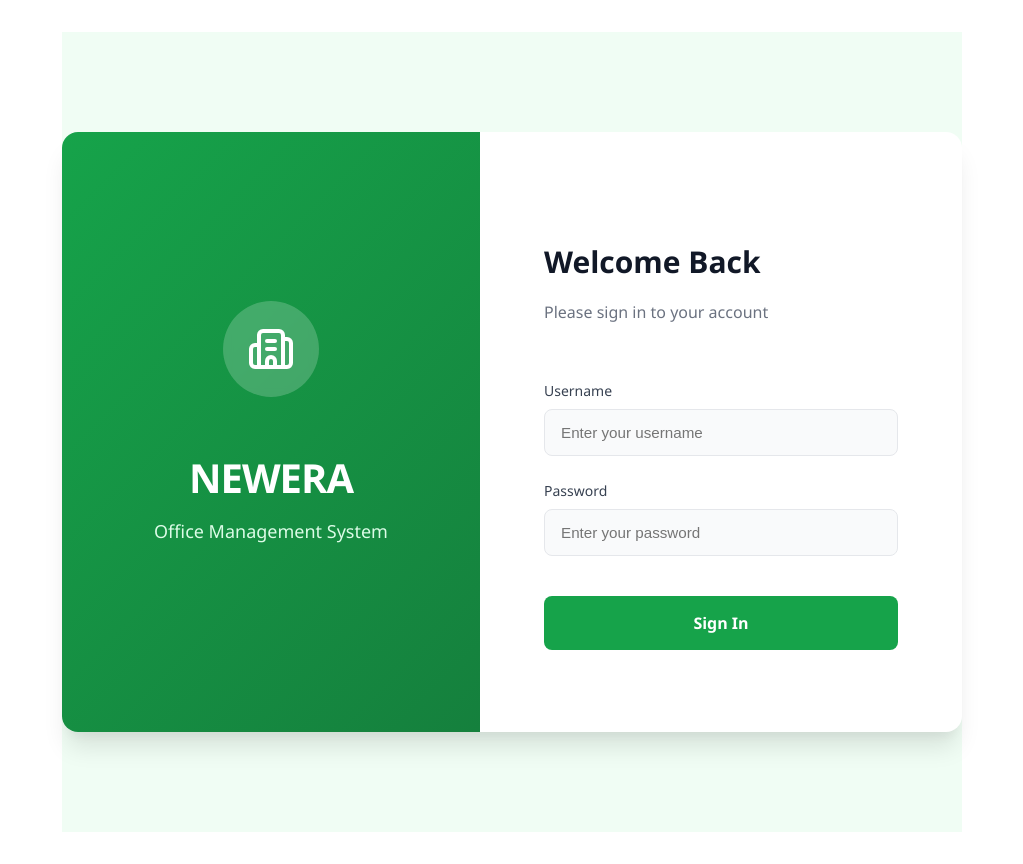
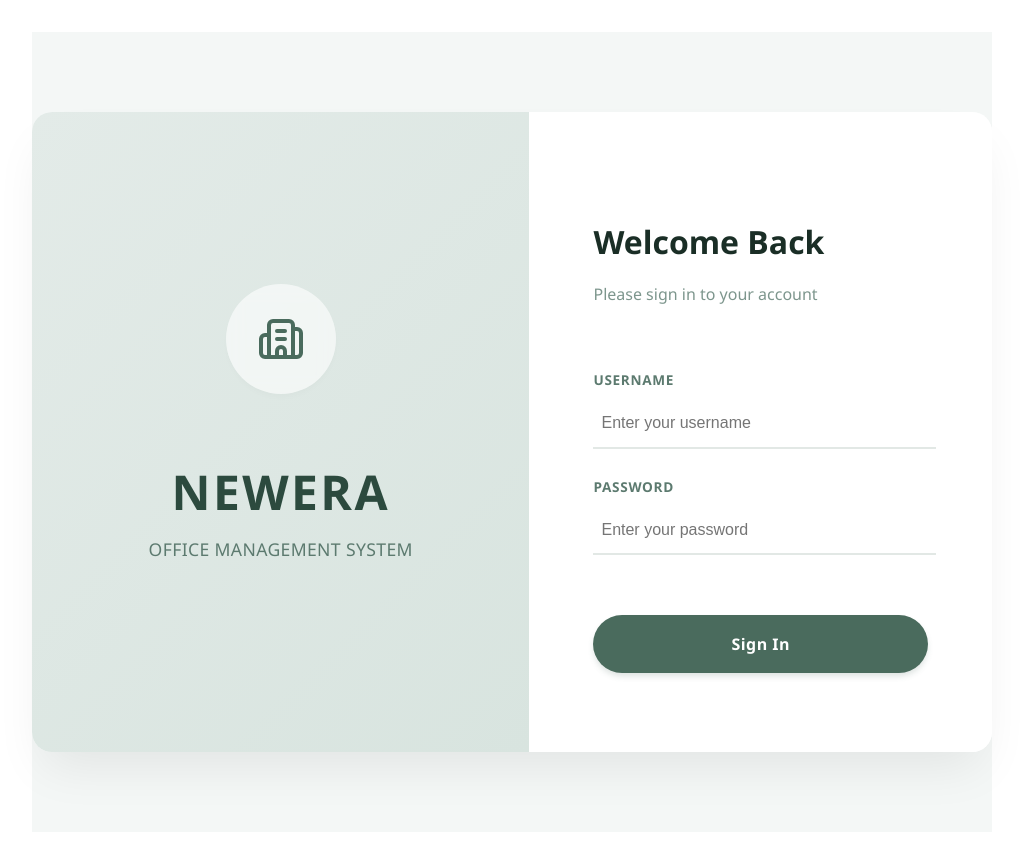
Before and after one commit to Rosario027/CRM, a React (Vite) app in the folder client/: page / in a window 1280 px wide. Shown: the whole page, without its empty margins (128-1151 px from the left). Built offline with nearby package versions, Linux system fonts and the light colour scheme.

Commit message:
UI: Apply 'Elite Subtle Green' theme

```diff
--- a/client/src/components/Login.css
+++ b/client/src/components/Login.css
@@ -3,66 +3,77 @@
   justify-content: center;
   align-items: center;
   min-height: 100vh;
-  background-color: #f0fdf4;
-  /* Very light green background */
+  background-color: #f4f7f6;
+  /* Very subtle misty white */
   font-family: 'Segoe UI', 'Inter', sans-serif;
 }
 
 .login-wrapper {
   display: flex;
-  width: 900px;
-  /* Broad desktop width */
-  height: 600px;
+  width: 960px;
+  /* Slightly wider */
+  height: 640px;
   background-color: white;
-  border-radius: 16px;
+  border-radius: 20px;
   overflow: hidden;
-  box-shadow: 0 20px 25px -5px rgba(0, 0, 0, 0.1), 0 10px 10px -5px rgba(0, 0, 0, 0.04);
+  box-shadow: 0 25px 50px -12px rgba(0, 0, 0, 0.08);
+  /* Softer, deeper shadow */
 }
 
 /* Left Side - Hero */
 .login-hero {
-  flex: 1;
-  background: linear-gradient(135deg, #16a34a 0%, #15803d 100%);
-  /* Green gradient */
+  flex: 1.2;
+  /* Slightly larger hero area */
+  background: linear-gradient(135deg, #e3ebe8 0%, #d8e4df 100%);
+  /* Signature "Elite" Sage Green */
   display: flex;
   justify-content: center;
   align-items: center;
-  color: white;
-  padding: 2rem;
+  color: #2d4a3e;
+  /* Dark sage text */
+  padding: 3rem;
+  position: relative;
 }
 
 .hero-content {
   text-align: center;
+  z-index: 10;
 }
 
 .icon-container {
   display: inline-flex;
   justify-content: center;
   align-items: center;
-  width: 96px;
-  height: 96px;
-  background-color: rgba(255, 255, 255, 0.2);
+  width: 110px;
+  height: 110px;
+  background-color: rgba(255, 255, 255, 0.6);
   border-radius: 50%;
-  margin-bottom: 2rem;
-  backdrop-filter: blur(4px);
+  margin-bottom: 2.5rem;
+  backdrop-filter: blur(8px);
+  box-shadow: 0 4px 6px -1px rgba(0, 0, 0, 0.02);
 }
 
 .login-icon {
-  color: white;
+  color: #4a6b5d;
+  /* Muted sage icon */
 }
 
 .hero-title {
-  font-size: 2.5rem;
+  font-size: 3rem;
   font-weight: 800;
-  margin-bottom: 0.5rem;
-  letter-spacing: -0.025em;
+  margin-bottom: 1rem;
+  letter-spacing: 0.05em;
+  /* Cleaner, more breathing room */
+  color: #2c4a3e;
 }
 
 .hero-subtitle {
-  font-size: 1.125rem;
-  color: #dcfce7;
-  /* Light green text */
+  font-size: 1.1rem;
+  color: #5c7a6f;
+  /* Muted secondary text */
   font-weight: 500;
+  letter-spacing: 0.02em;
+  text-transform: uppercase;
 }
 
 /* Right Side - Form */
@@ -72,93 +83,102 @@
   display: flex;
   flex-direction: column;
   justify-content: center;
+  background-color: #ffffff;
 }
 
 .form-header {
-  margin-bottom: 2.5rem;
+  margin-bottom: 3rem;
   text-align: left;
 }
 
 .form-header h2 {
-  font-size: 1.875rem;
+  font-size: 2rem;
   font-weight: 700;
-  color: #111827;
-  margin-bottom: 0.5rem;
+  color: #1a2e26;
+  margin-bottom: 0.75rem;
 }
 
 .form-header p {
-  color: #6b7280;
+  color: #7d968d;
 }
 
 .login-form {
   display: flex;
   flex-direction: column;
-  gap: 1.5rem;
+  gap: 1.75rem;
 }
 
 .form-group {
   display: flex;
   flex-direction: column;
-  gap: 0.5rem;
+  gap: 0.6rem;
   text-align: left;
 }
 
 .form-group label {
-  font-size: 0.875rem;
-  font-weight: 500;
-  color: #374151;
+  font-size: 0.85rem;
+  font-weight: 600;
+  text-transform: uppercase;
+  letter-spacing: 0.05em;
+  color: #5c7a6f;
 }
 
 .form-input {
   width: 100%;
-  padding: 0.875rem 1rem;
-  border: 1px solid #e5e7eb;
-  border-radius: 8px;
-  font-size: 0.95rem;
-  color: #1f2937;
-  background-color: #f9fafb;
-  transition: all 0.2s;
-  box-sizing: border-box;
+  padding: 0.9rem 0;
+  /* Minimal bottom-border style or clean box */
+  padding-left: 0.5rem;
+  border: none;
+  border-bottom: 2px solid #e2e8e5;
+  border-radius: 0;
+  font-size: 1rem;
+  color: #2c4a3e;
+  background-color: transparent;
+  transition: all 0.3s;
 }
 
 .form-input:focus {
   outline: none;
-  border-color: #16a34a;
-  /* Green focus border */
-  box-shadow: 0 0 0 4px rgba(22, 163, 74, 0.1);
-  background-color: white;
+  border-color: #7da094;
+  /* Soft focus color */
+  background-color: rgba(244, 247, 246, 0.5);
 }
 
 .login-button {
-  background-color: #16a34a;
-  /* Green button */
+  background-color: #4a6b5d;
+  /* Refined Sage Green */
   color: white;
   font-weight: 600;
-  padding: 1rem;
-  border-radius: 8px;
+  padding: 1.1rem;
+  border-radius: 30px;
+  /* Pill shape for elite feel */
   border: none;
   cursor: pointer;
   font-size: 1rem;
-  transition: background-color 0.2s;
-  margin-top: 1rem;
+  transition: all 0.3s ease;
+  margin-top: 2rem;
+  letter-spacing: 0.03em;
+  box-shadow: 0 4px 6px -1px rgba(74, 107, 93, 0.2);
 }
 
 .login-button:hover {
-  background-color: #15803d;
-  /* Darker green hover */
+  background-color: #3d5a4d;
+  transform: translateY(-1px);
+  box-shadow: 0 10px 15px -3px rgba(74, 107, 93, 0.25);
 }
 
 .login-button:disabled {
-  background-color: #86efac;
+  background-color: #aebdb6;
   cursor: not-allowed;
+  transform: none;
 }
 
 .error-message {
-  color: #dc2626;
+  color: #9f3a3a;
   font-size: 0.875rem;
-  background-color: #fef2f2;
-  border: 1px solid #fee2e2;
+  background-color: #fdf2f2;
+  border-left: 3px solid #9f3a3a;
   padding: 0.75rem;
-  border-radius: 8px;
-  text-align: center;
+  border-radius: 4px;
+  text-align: left;
 }
```
